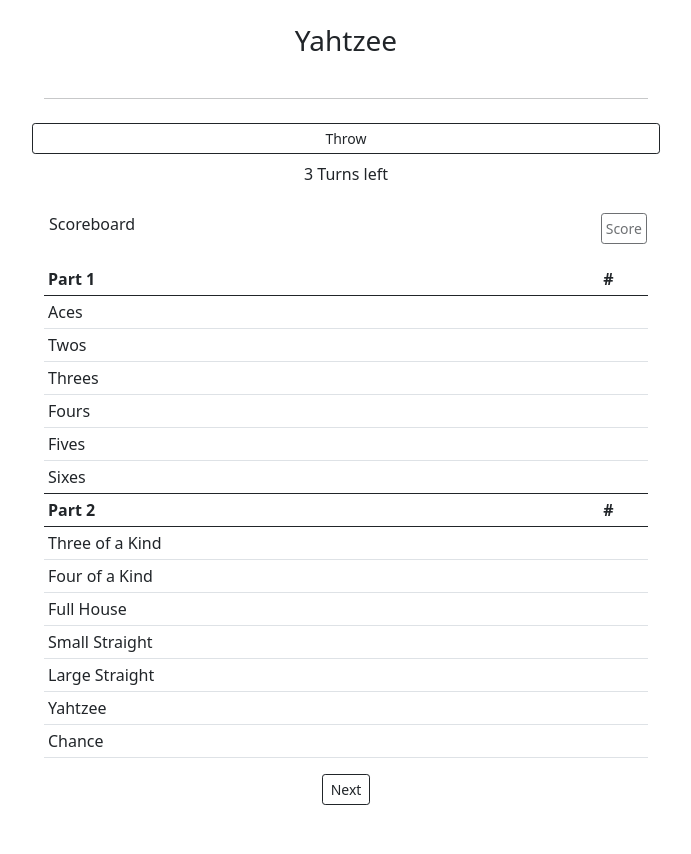
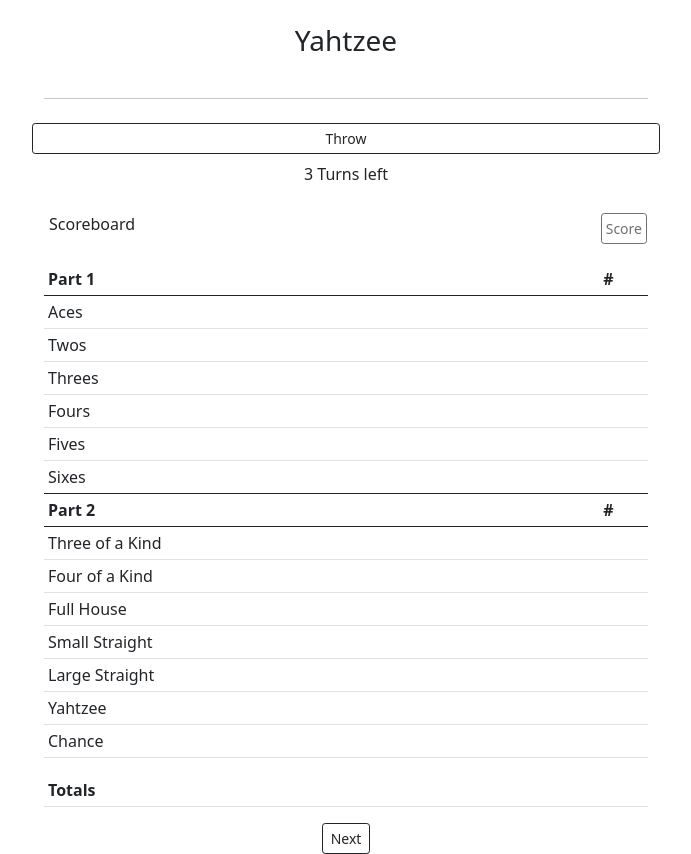
Before and after one commit to Goosterhof/Yahtzee_Vue, a Vue app in the folder yahtzee/: page / in a window 1280 px wide. Shown: the whole page, without its empty margins (294-985 px from the left). Before the commit the page ends 805 px from the top, so only its background shows below. Built offline with nearby package versions, Linux system fonts and the light colour scheme.

Commit message:
Update morning 25-05-2021

```diff
--- a/yahtzee/src/components/PartOne.vue
+++ b/yahtzee/src/components/PartOne.vue
@@ -36,6 +36,7 @@
   },
   methods: {
     getScore(){
+      console.log(this.scoreData);
       this.scoreData.forEach((i) => { this.count[i] = (this.count[i]||0) + 1 });
       Object.keys(this.count).forEach((item, i) => {
         this.counts = Object.values(this.count)[i] * Object.keys(this.count).map(Number)[i];
--- a/yahtzee/src/components/Scoreboard.vue
+++ b/yahtzee/src/components/Scoreboard.vue
@@ -33,6 +33,16 @@
       </thead>
       <PartTwo :scoreData="dieScore" ref="PartTwo" />
     </table>
+
+    <table class="table table-sm">
+  <thead>
+    <tr>
+    <th>Totals</th>
+    <th :total="total"></th>
+    </tr>
+  </thead>
+    </table>
+
     <div class="col text-center">
       <Button @btn-click="nextGame" name="Next" />
     </div>
@@ -41,6 +51,7 @@
 
 <script>
 import Dice from './Dice'
+import Part from './Part'
 import Button from './Button'
 import PartOne from './PartOne'
 import PartTwo from './PartTwo'
@@ -48,6 +59,7 @@
   name: 'Scoreboard',
   components: {
     Dice,
+    Part,
     Button,
     PartOne,
     PartTwo
@@ -57,14 +69,16 @@
       reset: 1,
       dieScore: [],
       turnsValue: undefined,
-      initialValue: undefined,
     }
+  },
+  watch:{
+    handler: 'total',
+    immediate: true
   },
   methods:{
     click(dieValues){
-      dieValues.forEach((item, i) => {
-        this.dieScore[i] = item.value
-      });
+      console.log(dieValues);
+      dieValues.forEach((item, i) => {this.dieScore[i] = item.value});
       this.$emit('emitScore', this.dieScore)
     },
     turn(value){
@@ -74,8 +88,10 @@
       this.$refs.PartOne.getScore()
       this.$refs.PartTwo.getScore()
     },
+    total(){
+
+    },
     nextGame(){
-
       const ref = this.$refs.emptyDie;
       for (let i = 0; i < ref.dieArr.length; i++) {
         ref.dieArr.locked = false
@@ -97,10 +113,6 @@
 
       this.buttonKey++
 
-      console.log(Dice.classList);
-
-
-
     }
   }
 }
```
